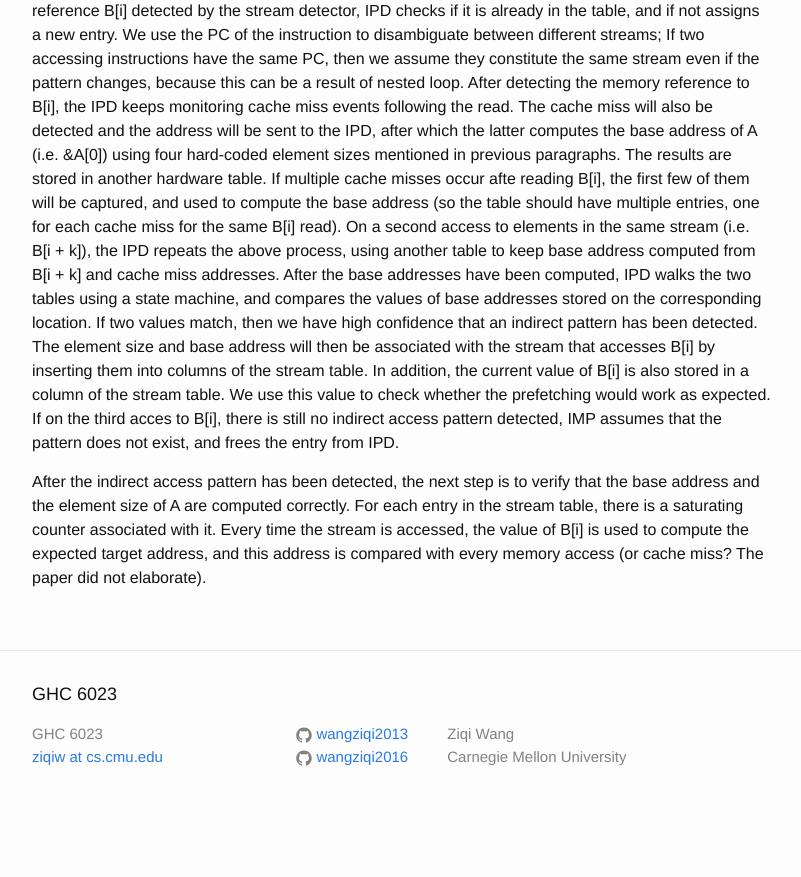
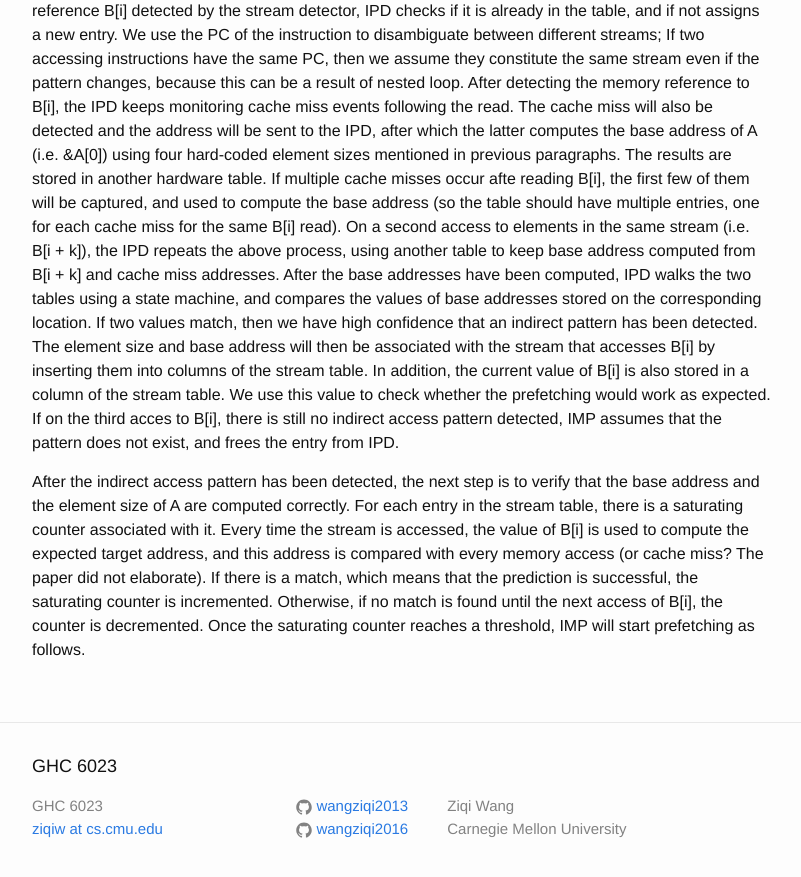
Before and after one commit to wangziqi2013/wangziqi2013.github.io, a Jekyll site: the page built from _posts/2019-01-07-imp.markdown, in a window 1280 px wide and 900 px high, scrolled down 1408 px. Shown: the top 877 px of the window, without its empty margins (238-1039 px from the left). Built offline with Jekyll 4.4.1, drawn with Linux system fonts in a browser that asks for light colours; before the commit the page ends 2236 px from its top, so only the background shows below that.

Commit message:
Adding saturating counter

```diff
--- a/_posts/2019-01-07-imp.markdown
+++ b/_posts/2019-01-07-imp.markdown
@@ -69,4 +69,6 @@ no indirect access pattern detected, IMP assumes that the pattern does not exist
 After the indirect access pattern has been detected, the next step is to verify that the base address and the element size
 of A are computed correctly. For each entry in the stream table, there is a saturating counter associated with it. Every time
 the stream is accessed, the value of B\[i\] is used to compute the expected target address, and this address is compared with
-every memory access (or cache miss? The paper did not elaborate).
+every memory access (or cache miss? The paper did not elaborate). If there is a match, which means that the prediction is
+successful, the saturating counter is incremented. Otherwise, if no match is found until the next access of B\[i\], the
+counter is decremented. Once the saturating counter reaches a threshold, IMP will start prefetching as follows.
```
